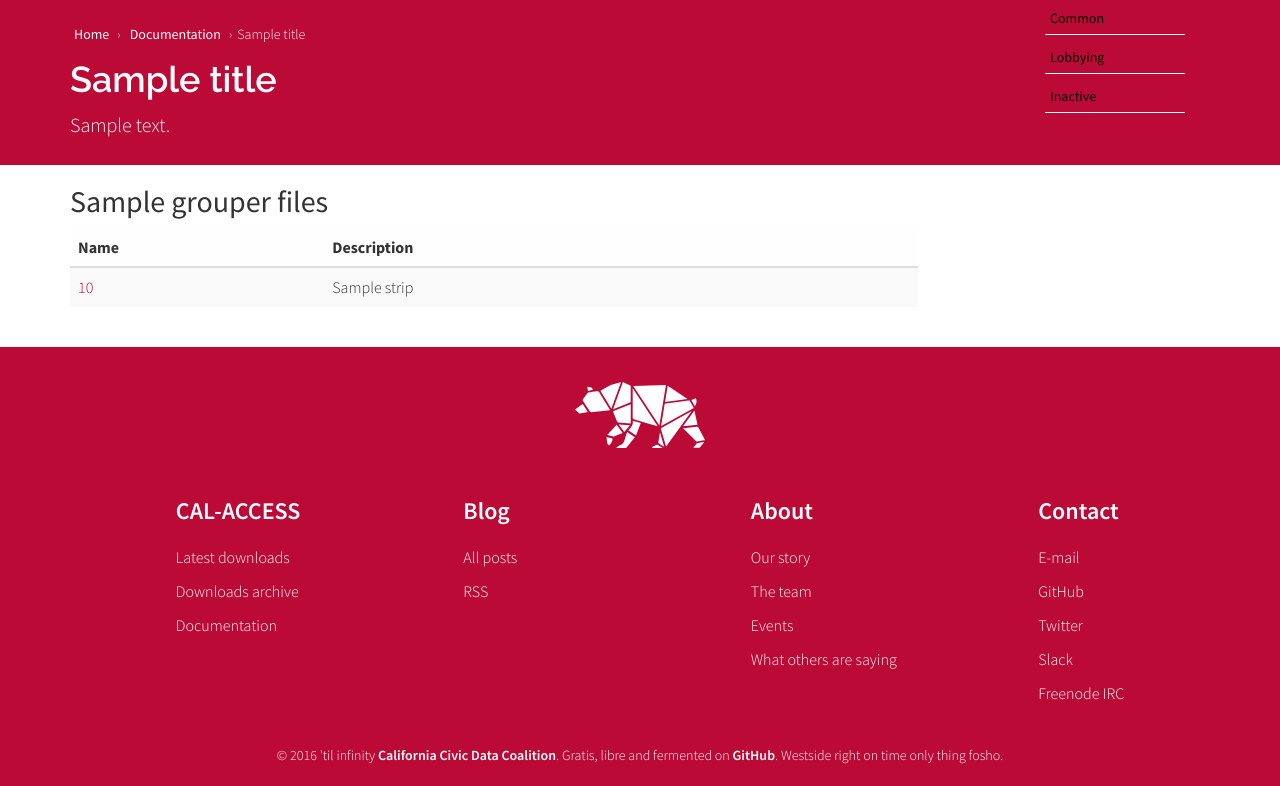
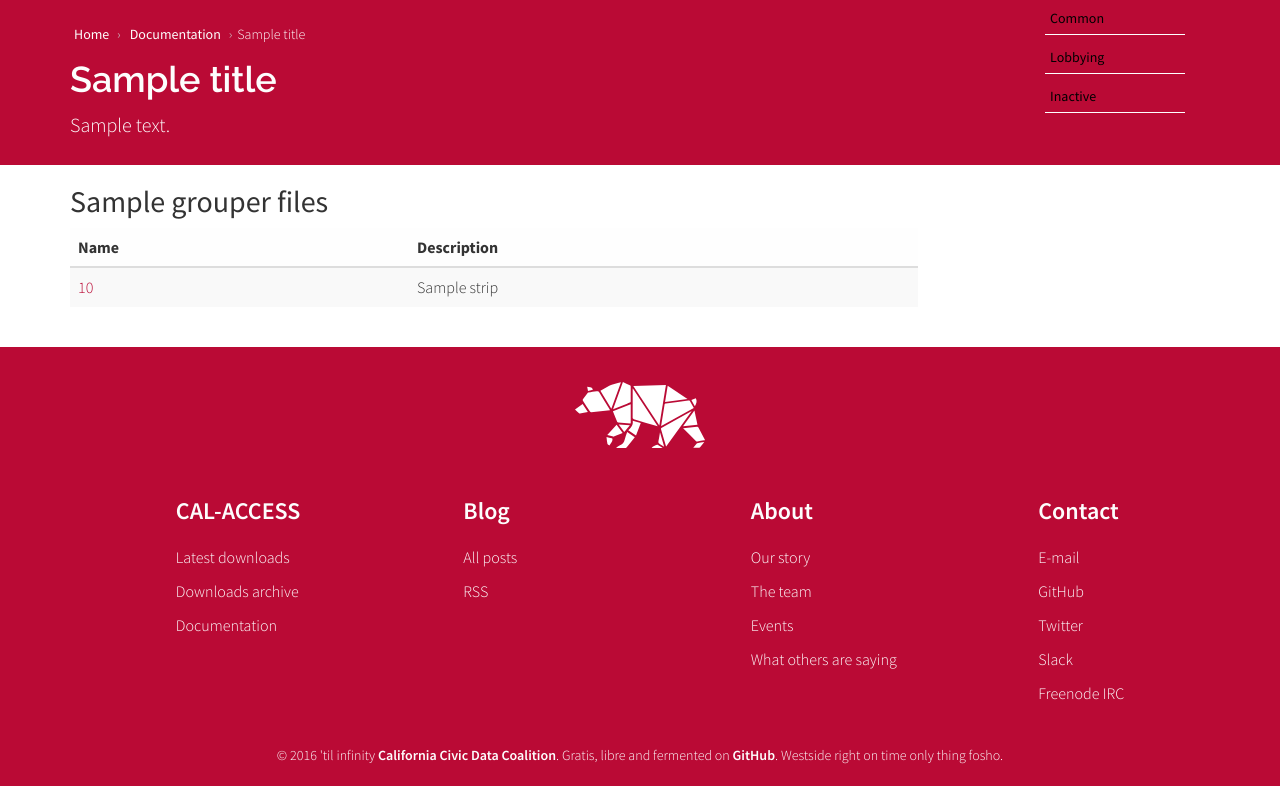
Before and after one commit to palewire/django-calaccess-downloads-website, a Django app: template calaccess_website/templates/calaccess_website/calaccess_file_list.html in a window 1280 px wide. Shown: the part 61-847 px from the top of the page. Run offline with Django 3.2, Linux system fonts and the light colour scheme; the template is opened without the code that fills it: most values are stand-ins (such as "Sample title", 1, 10 or a date in 2020); parts of the project's set-up code (start-up, migrations or seed data) failed here and were passed over; some libraries are stand-ins or nearby versions.

Commit message:
Table tweak

```diff
--- a/calaccess_website/templates/calaccess_website/calaccess_file_list.html
+++ b/calaccess_website/templates/calaccess_website/calaccess_file_list.html
@@ -54,8 +54,8 @@
     <table style="table-layout: fixed; width: 100%" class="table table-striped">
     <thead>
         <tr>
-            <th style="width:30%">Name</th>
-            <th style="width:70%">Description</th>
+            <th style="width:40%">Name</th>
+            <th style="width:60%">Description</th>
         </tr>
     </thead>
     <tbody>
```
